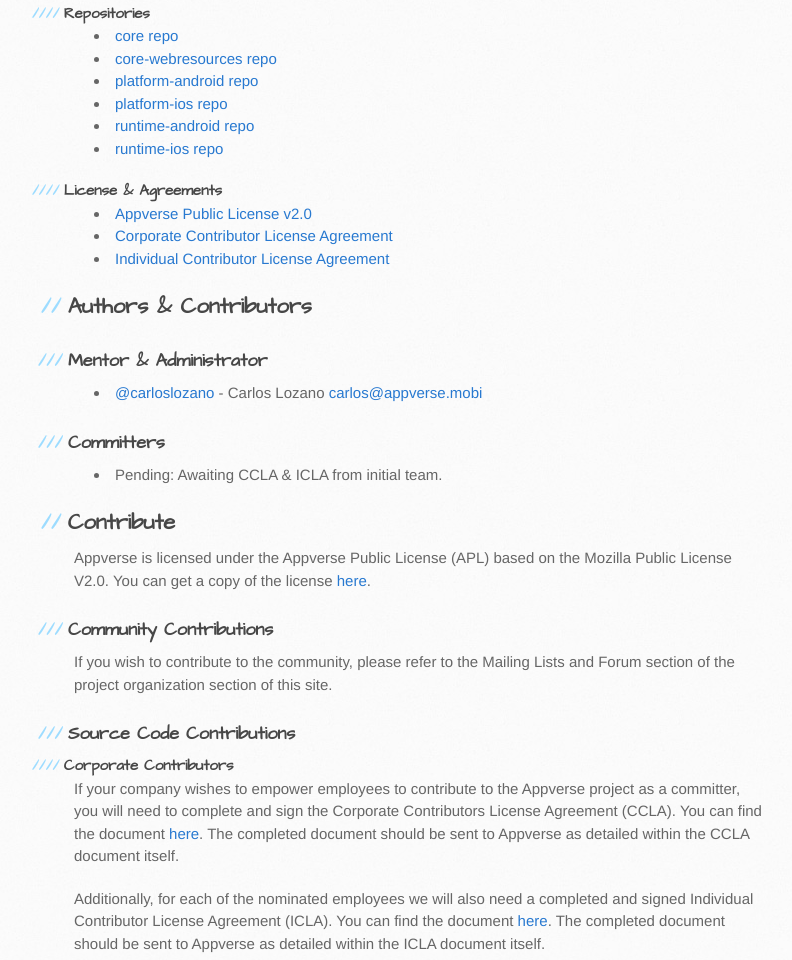
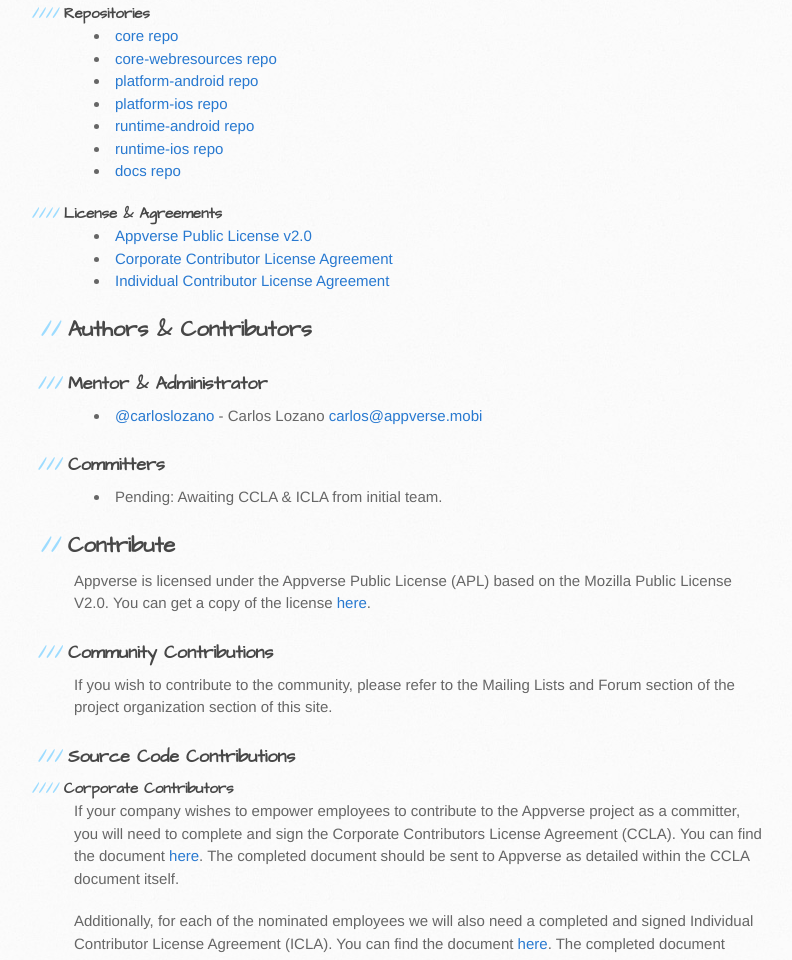
Before and after one commit to Appverse/appverse.github.com, a plain HTML site: page index.html in a window 1280 px wide. Shown: the part 2727-3687 px from the top of the page, without its empty margins (96-888 px from the left). Drawn offline with Linux system fonts and the light colour scheme.

Commit message:
Added documentation repo to the list of repositories.

```diff
--- a/index.html
+++ b/index.html
@@ -115,6 +115,8 @@
 <li><a href="https://github.com/Appverse/appverse-platform-ios">platform-ios repo</a></li>
 <li><a href="https://github.com/Appverse/appverse-runtime-android">runtime-android repo</a></li>
 <li><a href="https://github.com/Appverse/appverse-runtime-ios">runtime-ios repo</a></li>
+<li><a href="https://github.com/Appverse/appverse-docs">docs repo</a></li>
+
 </ul><h4>License &amp; Agreements</h4>
 
 <ul>
```
